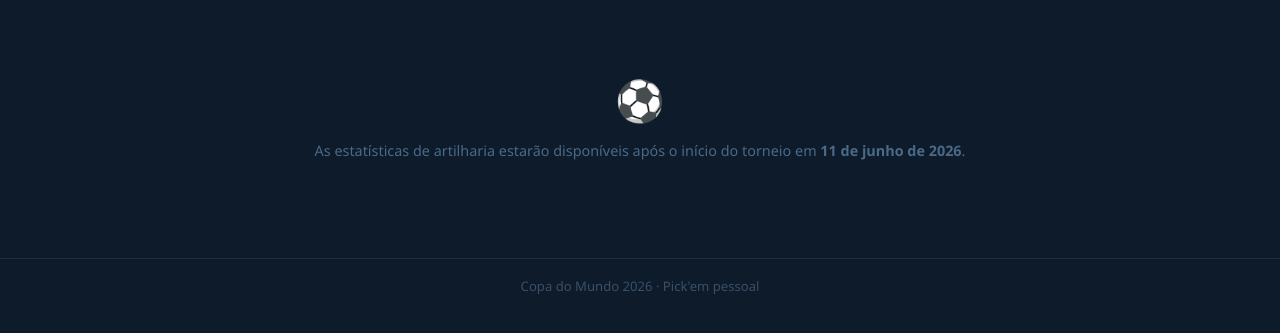
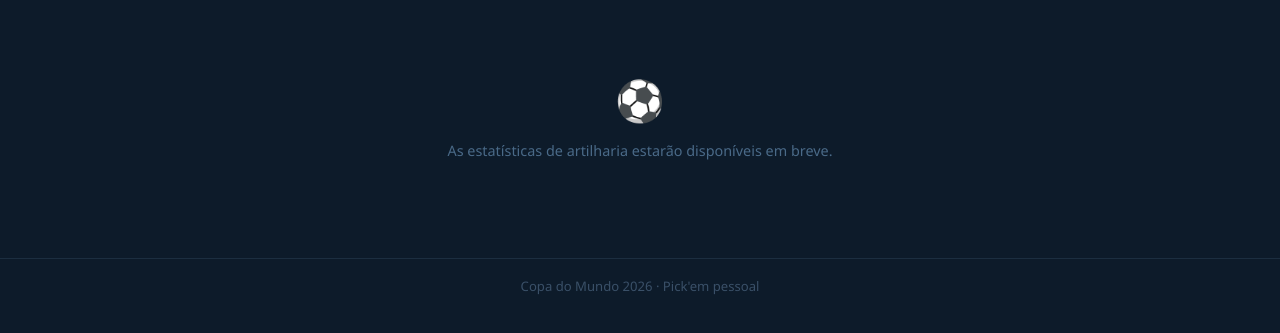
Before and after one commit to kummerdev/world_cup_overview_hub, a Flask app: page /artilheiros in a window 1280 px wide. Shown: the part 102-435 px from the top of the page. Run offline with Flask 3, Linux system fonts and the light colour scheme; data that the repository does not hold is empty.

Commit message:
Fix live scores: sync in-progress games to matches.json on page load
- _sync_today_silent() now also writes live (in-progress) game scores
  into matches.json, so page reload shows current score instead of VS
- JS live-score poll interval reduced from 45s to 20s for faster updates
- Artilheiros empty-state message updated (removed outdated June 11 date)

```diff
--- a/worldcup-pickem/app.py
+++ b/worldcup-pickem/app.py
@@ -350,7 +350,7 @@ def _sync_today_silent():
     updated  = 0
 
     for ev in all_events:
-        if not wc_api.is_finished(ev):
+        if not wc_api.is_finished(ev) and not wc_api.is_live(ev):
             continue
         home_c, away_c = wc_api.extract_competitors(ev)
         home = wc_api.extract_team_name(home_c)
--- a/worldcup-pickem/static/app.js
+++ b/worldcup-pickem/static/app.js
@@ -69,7 +69,7 @@ const UI_STRINGS = {
     'th-pts':             'Pts',
     'live-badge':         '● AO VIVO',
     'playoff-info':       'Os confrontos são definidos automaticamente conforme os times avançam na fase de grupos.',
-    'artilheiros-empty':  'As estatísticas de artilharia estarão disponíveis após o início do torneio em <strong>11 de junho de 2026</strong>.',
+    'artilheiros-empty':  'As estatísticas de artilharia estarão disponíveis em breve.',
     'legend-advance':     'Avança (1º e 2º)',
     'legend-third':       'Pode avançar (3º)',
   },
@@ -100,7 +100,7 @@ const UI_STRINGS = {
     'th-pts':             'Pts',
     'live-badge':         '● LIVE',
     'playoff-info':       'Matchups are determined automatically as teams advance through the group stage.',
-    'artilheiros-empty':  'Scoring statistics will be available after the tournament starts on <strong>June 11, 2026</strong>.',
+    'artilheiros-empty':  'Scoring statistics will be available shortly.',
     'legend-advance':     'Advances (1st and 2nd)',
     'legend-third':       'May advance (3rd)',
   },
@@ -131,7 +131,7 @@ const UI_STRINGS = {
     'th-pts':             'Pts',
     'live-badge':         '● EN VIVO',
     'playoff-info':       'Los cruces se determinan automáticamente conforme los equipos avanzan en la fase de grupos.',
-    'artilheiros-empty':  'Las estadísticas de goles estarán disponibles después del inicio del torneo el <strong>11 de junio de 2026</strong>.',
+    'artilheiros-empty':  'Las estadísticas de goles estarán disponibles en breve.',
     'legend-advance':     'Avanza (1.º y 2.º)',
     'legend-third':       'Puede avanzar (3.º)',
   },
@@ -211,7 +211,7 @@ function applyLanguage(lang) {
    Updates match cards in place — no full page reload needed.
    ─────────────────────────────────────────────────────────────────────────── */
 
-const POLL_INTERVAL = 45_000;
+const POLL_INTERVAL = 20_000;
 
 function buildScoreHTML(hs, as_, detail) {
   const min = detail ? `<span class="live-min">${detail}</span>` : '';
--- a/worldcup-pickem/templates/artilheiros.html
+++ b/worldcup-pickem/templates/artilheiros.html
@@ -42,8 +42,7 @@
   <div class="empty-state">
     <div class="empty-state-icon">&#9917;</div>
     <p data-i18n="artilheiros-empty">
-      As estatísticas de artilharia estarão disponíveis<br>
-      após o início do torneio em <strong>11 de junho de 2026</strong>.
+      As estatísticas de artilharia estarão disponíveis em breve.
     </p>
   </div>
 {% endif %}
```
